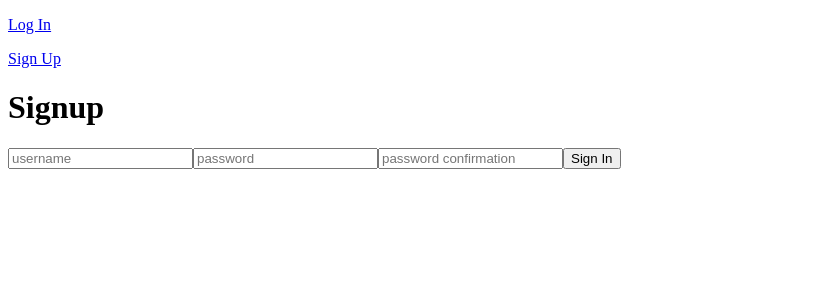
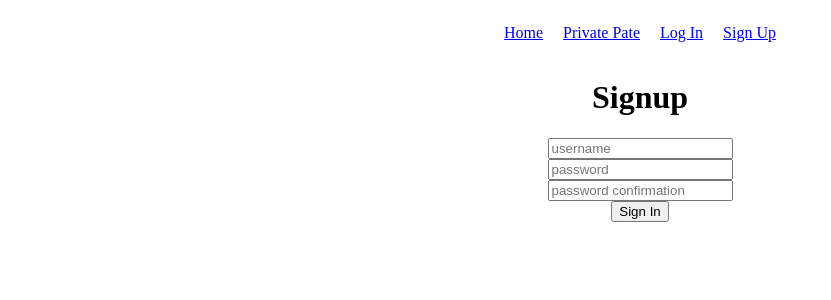
Before and after one commit to mcastorena0316/final-capstone, a React (Create React App) app: page /signup in a window 1280 px wide. Shown: the top 300 px of the page, without its empty margins (0-831 px from the left). Built offline with nearby package versions, Linux system fonts and the light colour scheme.

Commit message:
add home and main page header, create css files for styling

```diff
--- a/src/components/App.js
+++ b/src/components/App.js
@@ -37,11 +37,12 @@ class App extends React.Component {
           this.handleLogOut();
         }
       })
-      .catch(error => console.log('api errors:', error));
+      .catch((error => {
+        throw (error);
+      }));
   }
 
   handleLogIn(data) {
-    console.log(data);
     this.setState({
       isLoggedIn: true,
       user: data.user,
--- /dev/null
+++ b/src/components/Header.css
@@ -0,0 +1,8 @@
+header {
+    display:flex;
+    justify-content: center;
+}
+
+header a {
+    margin: 0 10px;
+}
--- a/src/components/Header.js
+++ b/src/components/Header.js
@@ -3,6 +3,7 @@ import axios from 'axios';
 import { Link } from 'react-router-dom';
 import PropTypes from 'prop-types';
 import { withRouter } from 'react-router';
+import './Header.css';
 
 const Header = ({ loggedInStatus, history, handleLogout }) => {
   const handleClick = () => {
@@ -12,16 +13,20 @@ const Header = ({ loggedInStatus, history, handleLogout }) => {
         handleLogout();
         history.push('/');
       })
-      .catch(error => console.log(error));
+      .catch((error => {
+        throw (error);
+      }));
   };
 
   return (
     <header>
+      <Link to="/"><p>Home</p></Link>
+      <Link to="/main"><p>Private Pate</p></Link>
       <Link to="/login"><p>Log In</p></Link>
       <Link to="/signup"><p>Sign Up</p></Link>
       {
         loggedInStatus
-          ? <Link to="/logout" onClick={handleClick}>Log Out</Link>
+          ? <Link to="/logout" onClick={handleClick}><p>Log Out</p></Link>
           : null
       }
     </header>
--- /dev/null
+++ b/src/components/Login.css
@@ -0,0 +1,14 @@
+.login {
+    margin: 0 auto;
+    width: 50%;
+}
+
+.login h1 {
+    text-align:center
+}
+
+.login form {
+    display: flex;
+    flex-direction: column;
+    align-items: center;
+}
--- a/src/components/Login.js
+++ b/src/components/Login.js
@@ -3,6 +3,7 @@ import axios from 'axios';
 import { Link } from 'react-router-dom';
 import { withRouter } from 'react-router';
 import PropTypes from 'prop-types';
+import './Login.css';
 
 class Login extends React.Component {
   constructor(props) {
@@ -50,7 +51,9 @@ class Login extends React.Component {
           });
         }
       })
-      .catch(error => console.log('api errors:', error));
+      .catch((error => {
+        throw (error);
+      }));
   }
 
   redirect() {
@@ -72,7 +75,7 @@ class Login extends React.Component {
   render() {
     const { username, password, errors } = this.state;
     return (
-      <div>
+      <div className="login">
         <h1>Log In</h1>
         <form onSubmit={this.handleSubmit}>
           <input
--- /dev/null
+++ b/src/components/Signup.css
@@ -0,0 +1,14 @@
+.signup {
+    margin: 0 auto;
+    width: 50%;
+}
+
+.signup h1 {
+    text-align:center
+}
+
+.signup form {
+    display: flex;
+    flex-direction: column;
+    align-items: center;
+}
--- a/src/components/Signup.js
+++ b/src/components/Signup.js
@@ -2,6 +2,7 @@ import React from 'react';
 import axios from 'axios';
 import PropTypes from 'prop-types';
 import { withRouter } from 'react-router';
+import './Signup.css';
 
 class Signup extends React.Component {
   constructor(props) {
@@ -9,7 +10,7 @@ class Signup extends React.Component {
     this.state = {
       username: '',
       password: '',
-      password_confirmation: '',
+      passwordConfirmation: '',
       errors: '',
     };
     this.handleChangeName = this.handleChangeName.bind(this);
@@ -32,18 +33,18 @@ class Signup extends React.Component {
 
   handleChangePasswordConfirm(e) {
     this.setState({
-      password_confirmation: e.target.value,
+      passwordConfirmation: e.target.value,
     });
   }
 
   handleSubmit(e) {
     e.preventDefault();
-    const { username, password, password_confirmation } = this.state;
+    const { username, password, passwordConfirmation } = this.state;
     const { handleLogin } = this.props;
     const user = {
       username,
       password,
-      password_confirmation,
+      passwordConfirmation,
     };
 
     axios.post('https://illnest-api.herokuapp.com/api/v1/users', { user }, { withCredentials: true })
@@ -57,7 +58,9 @@ class Signup extends React.Component {
           });
         }
       })
-      .catch(error => console.log('api errors:', error));
+      .catch((error => {
+        throw (error);
+      }));
   }
 
   redirect() {
@@ -78,10 +81,10 @@ class Signup extends React.Component {
 
   render() {
     const {
-      username, password, password_confirmation, errors,
+      username, password, passwordConfirmation, errors,
     } = this.state;
     return (
-      <div>
+      <div className="signup">
         <h1>Signup</h1>
         <form onSubmit={this.handleSubmit}>
           <input
@@ -101,9 +104,9 @@ class Signup extends React.Component {
           <input
             placeholder="password confirmation"
             type="password"
-            name="password_confirmation"
+            name="passwordConfirmation"
             // eslint-disable-next-line camelcase
-            value={password_confirmation}
+            value={passwordConfirmation}
             onChange={this.handleChangePasswordConfirm}
           />
           <button placeholder="submit" type="submit">
```
